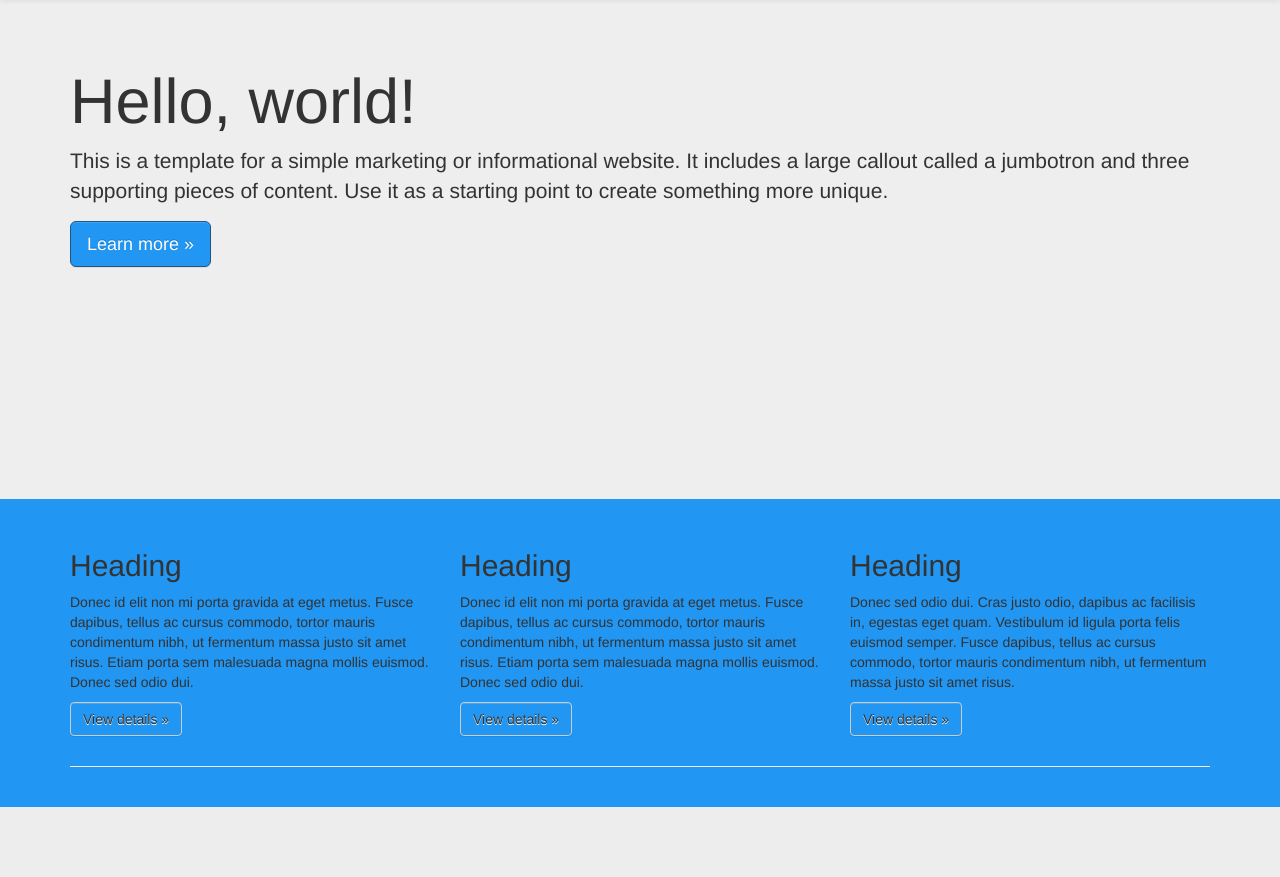
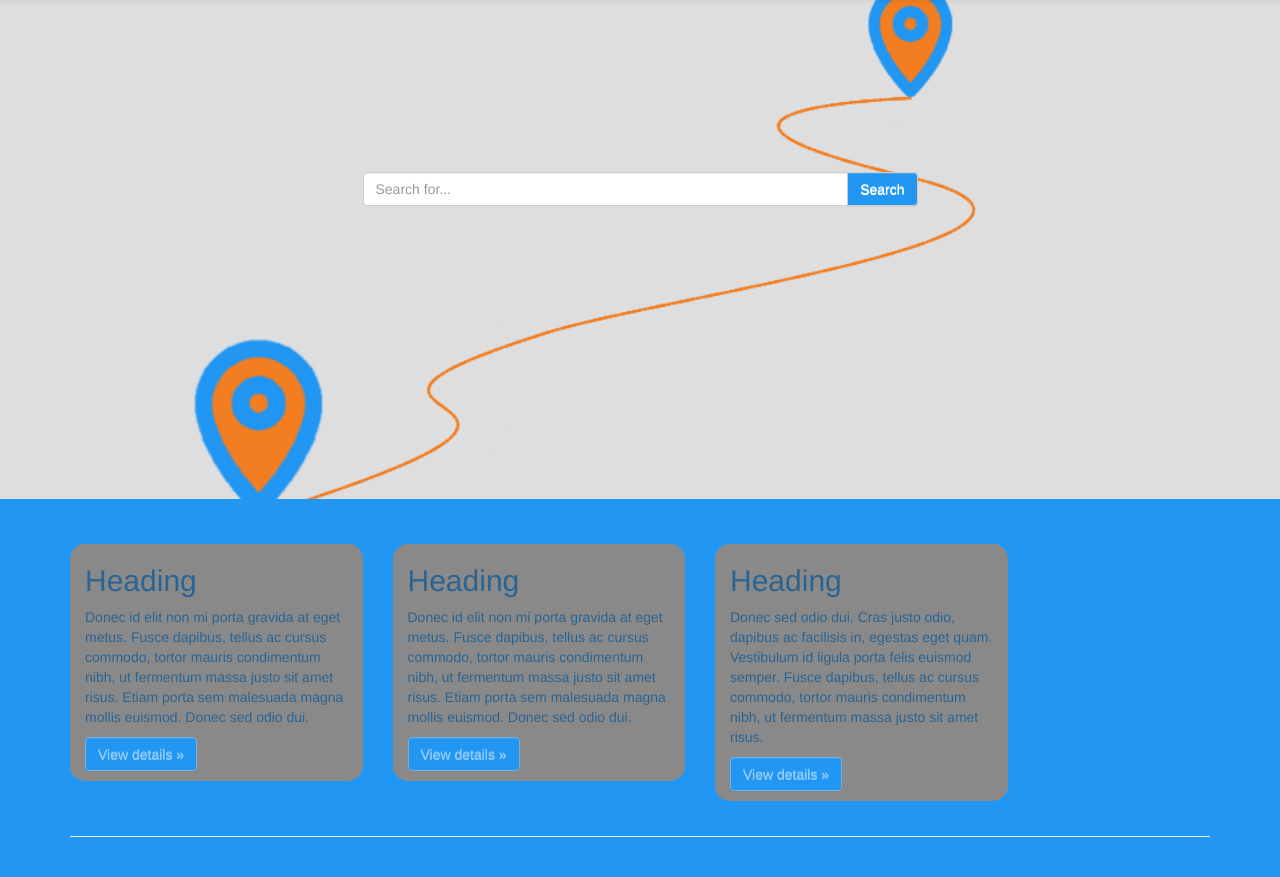
Before and after one commit to BSantos22/eventLift, a Flask app: page / in a window 1280 px wide. Shown: the part 51-928 px from the top of the page. Before the commit the page ends 858 px from the top, so only its background shows below. Run offline with Flask 2, Linux system fonts and the light colour scheme; some libraries are stand-ins or nearby versions.

Commit message:
working on homepage

```diff
--- a/eventlift/static/base.css
+++ b/eventlift/static/base.css
@@ -5,11 +5,13 @@ body {
 .btn {
     background-image: none;
     background-color: #2196f3;
+    color: white;
 }
 
 .btn:hover {
     background-image: none;
     background-color: #0D47A1;
+    color: white;
 }
 
 #brand-image {
--- a/eventlift/static/home.css
+++ b/eventlift/static/home.css
@@ -1,9 +1,27 @@
 /* Move down content because we have a fixed navbar that is 50px tall */
+
 body {
-  padding-top: 50px;
-  padding-bottom: 20px;
+    padding-top: 50px;
+    padding-bottom: 20px;
 }
 
 .jumbotron {
-  height: 500px;
+    height: 500px;
+    position: relative;
+    background: #000 url("../static/Untitled.png") center center;
+    width: 100%;
+
+    background-size: cover;
+    overflow: hidden;
 }
+
+.input-group {
+    padding-top: 125px;
+}
+
+.info {
+  border-radius: 15px;
+  margin: 15px;
+  background-color: #f37e21;
+  opacity: 50%
+}
--- a/eventlift/templates/home.html
+++ b/eventlift/templates/home.html
@@ -4,26 +4,37 @@
 <!-- Main jumbotron for a primary marketing message or call to action -->
 <div class="jumbotron">
     <div class="container">
-       <h1>Hello, world!</h1>
-       <p>This is a template for a simple marketing or informational website. It includes a large callout called a jumbotron and three supporting pieces of content. Use it as a starting point to create something more unique.</p>
-       <p><a class="btn btn-primary btn-lg" href="#" role="button">Learn more &raquo;</a></p>
+        <div class="row">
+            <!-- /.col-lg-6 -->
+            <div class="col-lg-6 col-md-offset-3">
+                <div class="input-group">
+                    <input type="text" class="form-control" placeholder="Search for...">
+                    <span class="input-group-btn">
+                      <button class="btn btn-default" type="button">Search</button>
+                    </span>
+                </div>
+                <!-- /input-group -->
+            </div>
+            <!-- /.col-lg-6 -->
+        </div>
+        <!-- /.row -->
     </div>
 </div>
 
 <div class="container">
     <!-- Example row of columns -->
     <div class="row">
-       <div class="col-md-4">
+        <div class="col-md-3 info">
             <h2>Heading</h2>
             <p>Donec id elit non mi porta gravida at eget metus. Fusce dapibus, tellus ac cursus commodo, tortor mauris condimentum nibh, ut fermentum massa justo sit amet risus. Etiam porta sem malesuada magna mollis euismod. Donec sed odio dui. </p>
             <p><a class="btn btn-default" href="#" role="button">View details &raquo;</a></p>
         </div>
-       <div class="col-md-4">
+        <div class="col-md-3 info">
             <h2>Heading</h2>
             <p>Donec id elit non mi porta gravida at eget metus. Fusce dapibus, tellus ac cursus commodo, tortor mauris condimentum nibh, ut fermentum massa justo sit amet risus. Etiam porta sem malesuada magna mollis euismod. Donec sed odio dui. </p>
             <p><a class="btn btn-default" href="#" role="button">View details &raquo;</a></p>
         </div>
-       <div class="col-md-4">
+        <div class="col-md-3 info">
             <h2>Heading</h2>
             <p>Donec sed odio dui. Cras justo odio, dapibus ac facilisis in, egestas eget quam. Vestibulum id ligula porta felis euismod semper. Fusce dapibus, tellus ac cursus commodo, tortor mauris condimentum nibh, ut fermentum massa justo sit amet risus.</p>
             <p><a class="btn btn-default" href="#" role="button">View details &raquo;</a></p>
@@ -32,14 +43,17 @@
 
     <hr>
 
-   </div> <!-- /container -->
+</div>
+<!-- /container -->
 
 
 <!-- Bootstrap core JavaScript
    ================================================== -->
 <!-- Placed at the end of the document so the pages load faster -->
 <script src="https://ajax.googleapis.com/ajax/libs/jquery/1.12.4/jquery.min.js"></script>
-   <script>window.jQuery || document.write('<script src="../../assets/js/vendor/jquery.min.js"><\/script>')</script>
+<script>
+    window.jQuery || document.write('<script src="../../assets/js/vendor/jquery.min.js"><\/script>')
+</script>
 <script src="../../dist/js/bootstrap.min.js"></script>
 <!-- IE10 viewport hack for Surface/desktop Windows 8 bug -->
 <script src="../../assets/js/ie10-viewport-bug-workaround.js"></script>
```
Also changed, not shown: eventlift/static/Untitled.png (added). Lines whose indentation alone changed are shown as unchanged.
